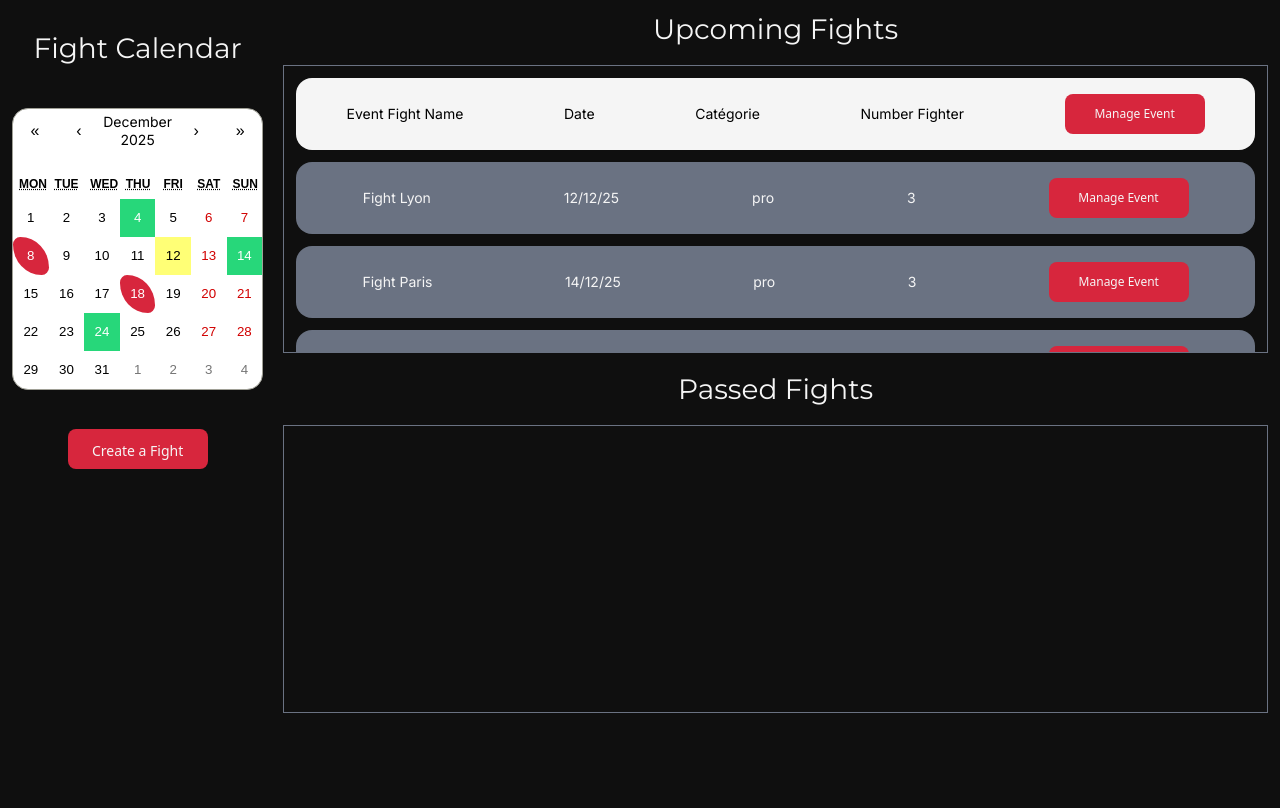
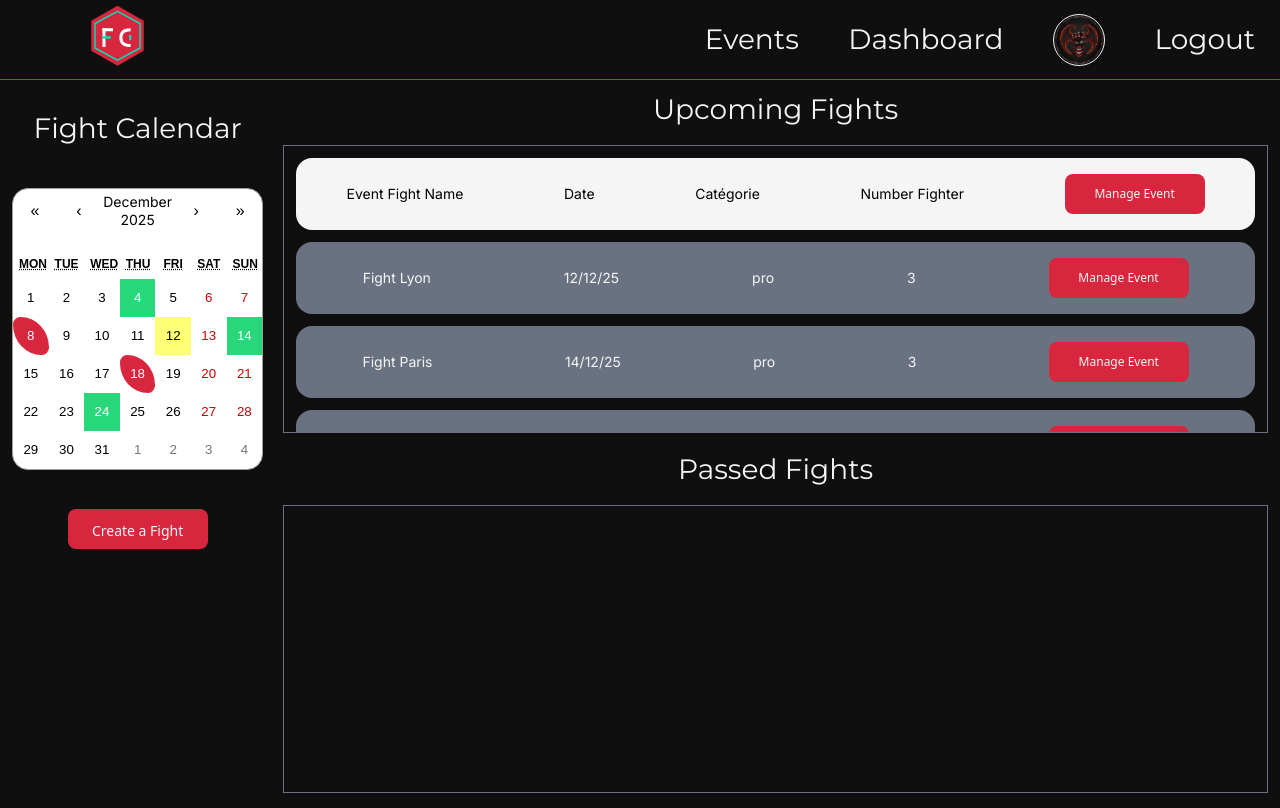
Before and after one commit to gregoirelebas/FightConnect-frontend, a Next.js app: page /dashboard in a window 1280 px wide. Built offline with nearby package versions, Linux system fonts and the light colour scheme.

Commit message:
Put Header back in Dashboard.

```diff
--- a/app/dashboard/layout.tsx
+++ b/app/dashboard/layout.tsx
@@ -1,11 +1,15 @@
-import { Metadata } from "next";
-import Header from "@/app/...UI/Header";
+import { Metadata } from 'next';
+import Header from '@/app/...UI/Header';
 
 export const metadata: Metadata = {
-  title: "Dashboard",
-  description: "View of the dashboard with the Events",
+  title: 'Dashboard',
+  description: 'View of the dashboard with the Events',
 };
 
 export default function DashboardLayout({ children }: { children: React.ReactNode }) {
-  return <section> {children}</section>;
+  return (
+    <section>
+      <Header /> {children}
+    </section>
+  );
 }
```
